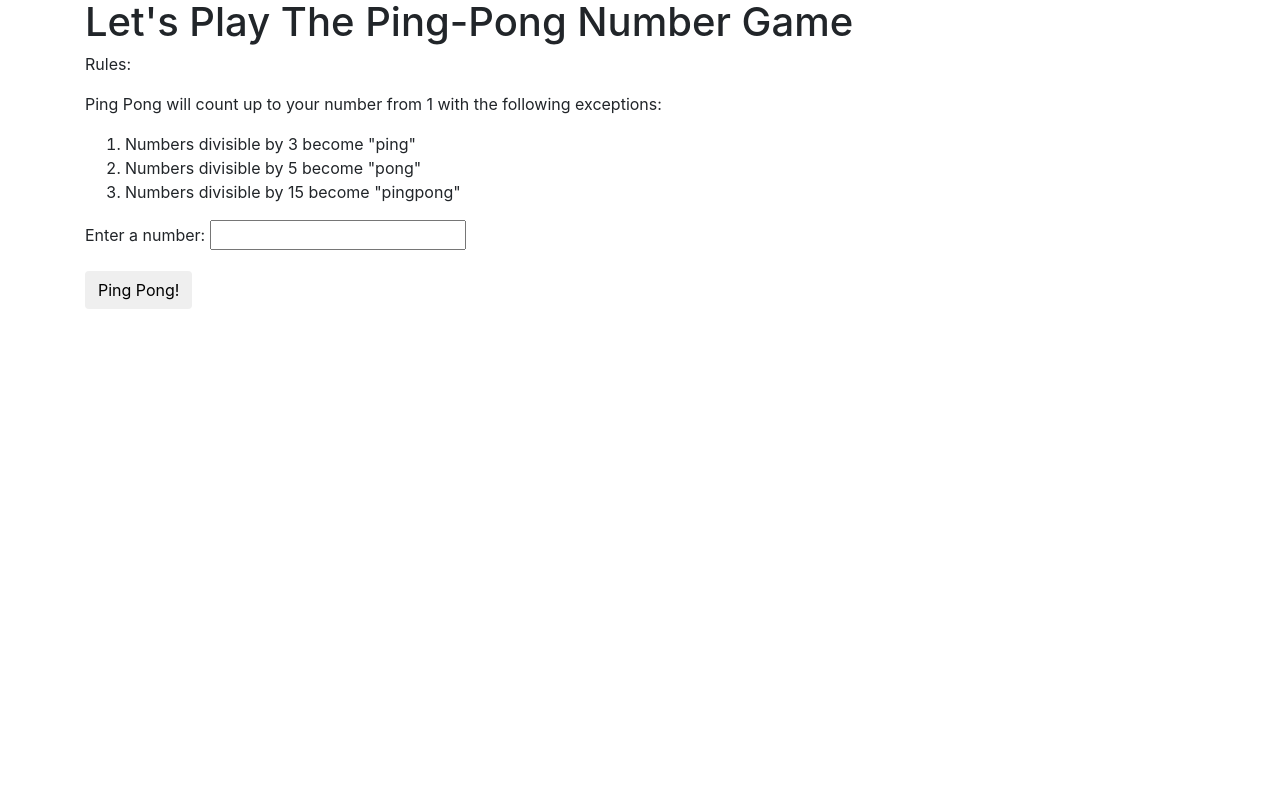
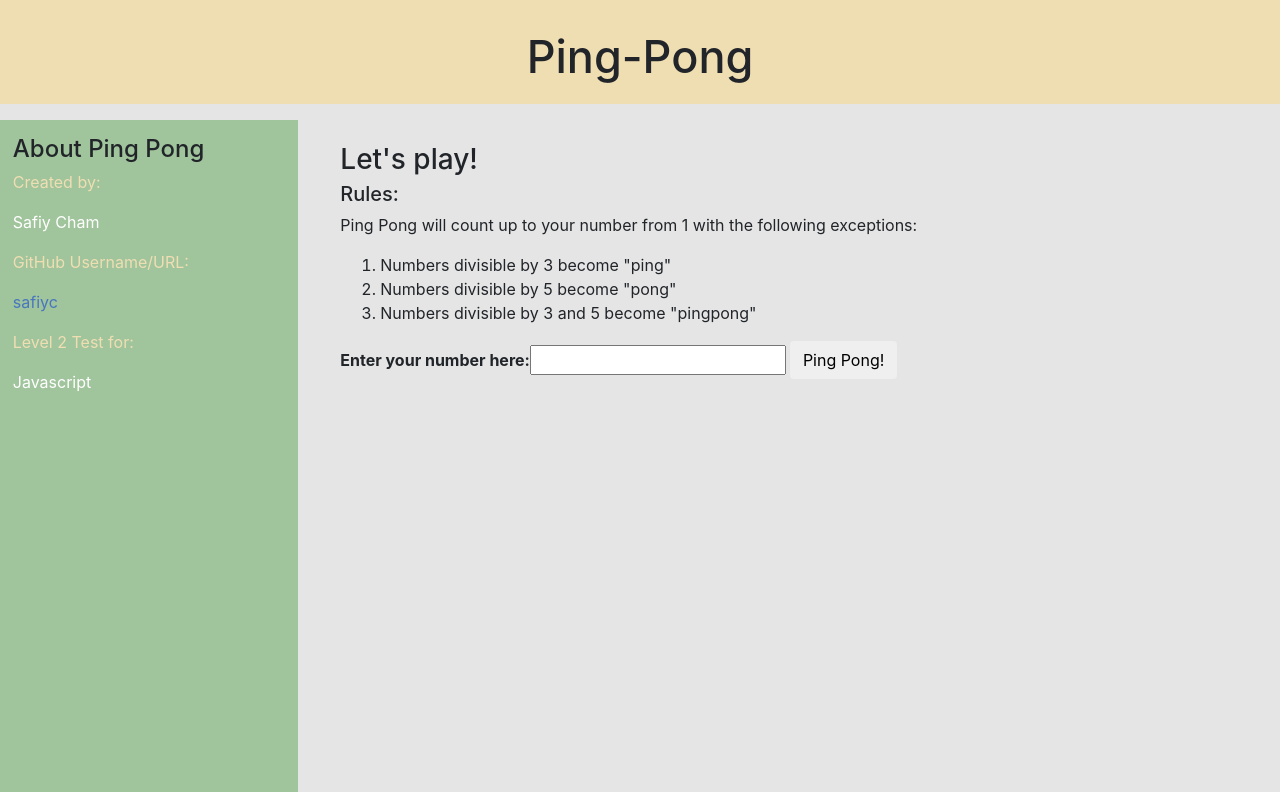
Before and after one commit to safiyc/PingPong_WK3-Project, a plain HTML site: page index.html in a window 1280 px wide. Drawn offline with Linux system fonts and the light colour scheme.

Commit message:
add html sections and css styling

```diff
--- a/css/styles.css
+++ b/css/styles.css
@@ -1,4 +1,54 @@
 #displayResult {
   display: none;
-  background-color: lightblue;
 }
+
+#headerBox {
+  background-color: rgb(240, 222, 179);
+  width: 100%;
+  height: 13vh;
+}
+
+h1 {
+  text-align: center;
+  padding-top: 4vh;
+  font-size: 45px;
+}
+
+#bodyBox {
+  background-color: rgb(229, 229, 229);
+  width: 100%;
+}
+
+#bodyLeft {
+  background-color: rgb(160, 196, 155);
+  margin-top: 2vh;
+  padding-top: 2vh;
+  padding-left: 1vw;
+  height: 84vh;
+}
+
+#bodyRight {
+  padding-top: 3vh;
+  padding-left: 1vw;
+  margin-top: 2vh;
+}
+
+.labelTextBold {
+  font-weight: bold;
+}
+
+.textYellow {
+  color: rgb(240, 222, 179);
+}
+
+.textWhite {
+  color: white;
+}
+
+.textBlue {
+  color: rgb(72, 118, 191);
+}
+
+button {
+  margin-left: 4px;
+}
--- a/index.html
+++ b/index.html
@@ -10,23 +10,42 @@
     <title>Ping-Pong</title>
   </head>
   <body>
-    <div class="container">
-      <h1>Let's Play The Ping-Pong Number Game</h1>
-      <p>Rules:
-      <p>Ping Pong will count up to your number from 1 with the following exceptions:</p>
+    <div id="headerBox">
+      <h1>Ping-Pong</h1>
+    </div>
+    <div id="bodyBox">
+      <div class="row">
+        <div class="col-sm-3">
+          <div id="bodyLeft">
+            <h4>About Ping Pong</h4>
+            <p class="textYellow">Created by:</p>
+            <p class="textWhite">Safiy Cham</p>
+            <p class="textYellow">GitHub Username/URL:</p>
+            <p class="textBlue">safiyc</p>
+            <p class="textYellow">Level 2 Test for:</p>
+            <p class="textWhite">Javascript</p>
+          </div>
+        </div>
+        <div class="col-sm-9">
+          <div id="bodyRight">
+            <h3>Let's play!</h3>
+            <h5>Rules:</h5>
+            <p>
+              Ping Pong will count up to your number from 1 with the following exceptions:
+            </p>
             <ol>
               <li>Numbers divisible by 3 become "ping"</li>
               <li>Numbers divisible by 5 become "pong"</li>
-        <li>Numbers divisible by 15 become "pingpong"</li>
+              <li>Numbers divisible by 3 and 5 become "pingpong"</li>
             </ol>
 
-      <form id="pingPong">
+            <form id="pingPong" class="form-inline">
               <div class="form-group">
-          <label for="userNumber">Enter a number:</label>
+                <label for="userNumber"><span class="labelTextBold"</span>Enter your number here:</label>
                 <input id="userNumber" type="text">
               </div>
 
-        <button type="submit" class="btn">Ping Pong!</button>
+              <button type="submit" class="btn btn-default">Ping Pong!</button>
             </form>
 
             <div id="displayResult">
@@ -34,5 +53,8 @@
               </ul>
             </div>
           </div>
+        </div>
+      </div>
+    </div>
   </body>
 </html>
```
Lines whose indentation alone changed are shown as unchanged.
